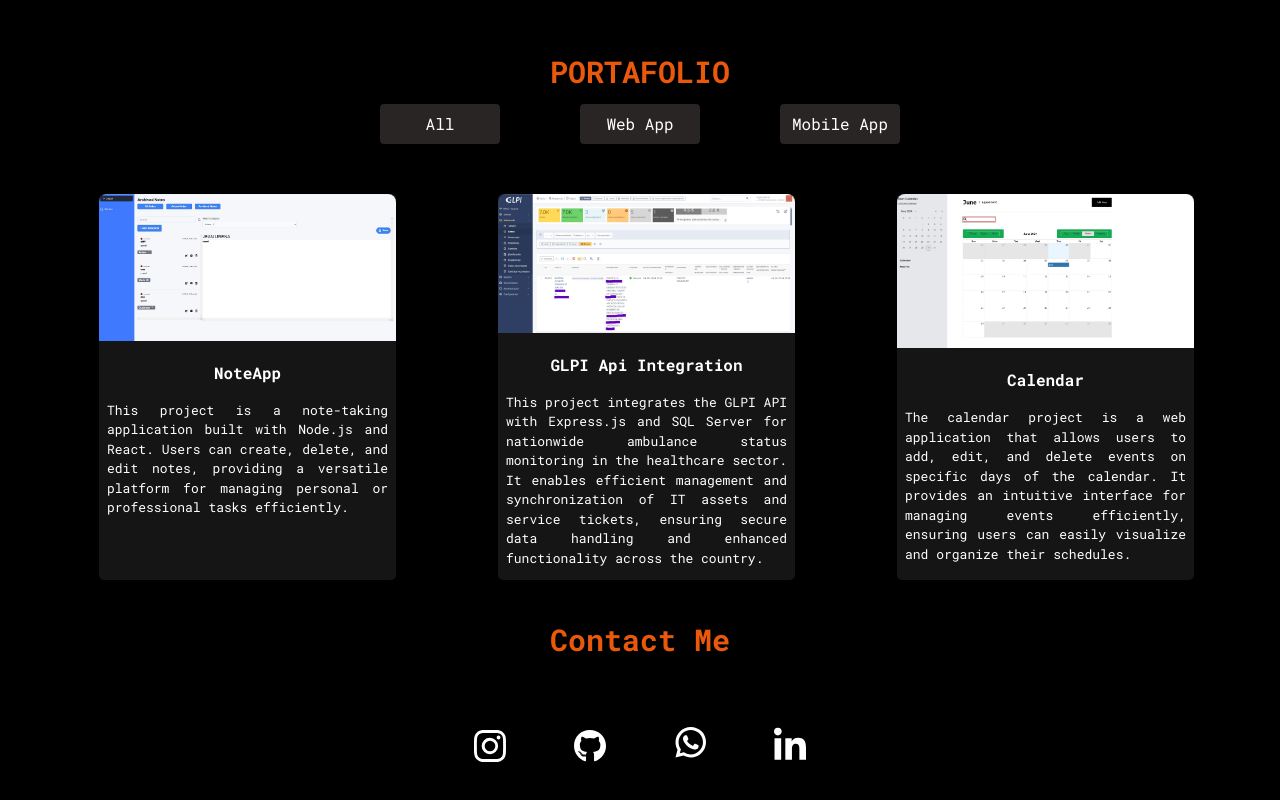
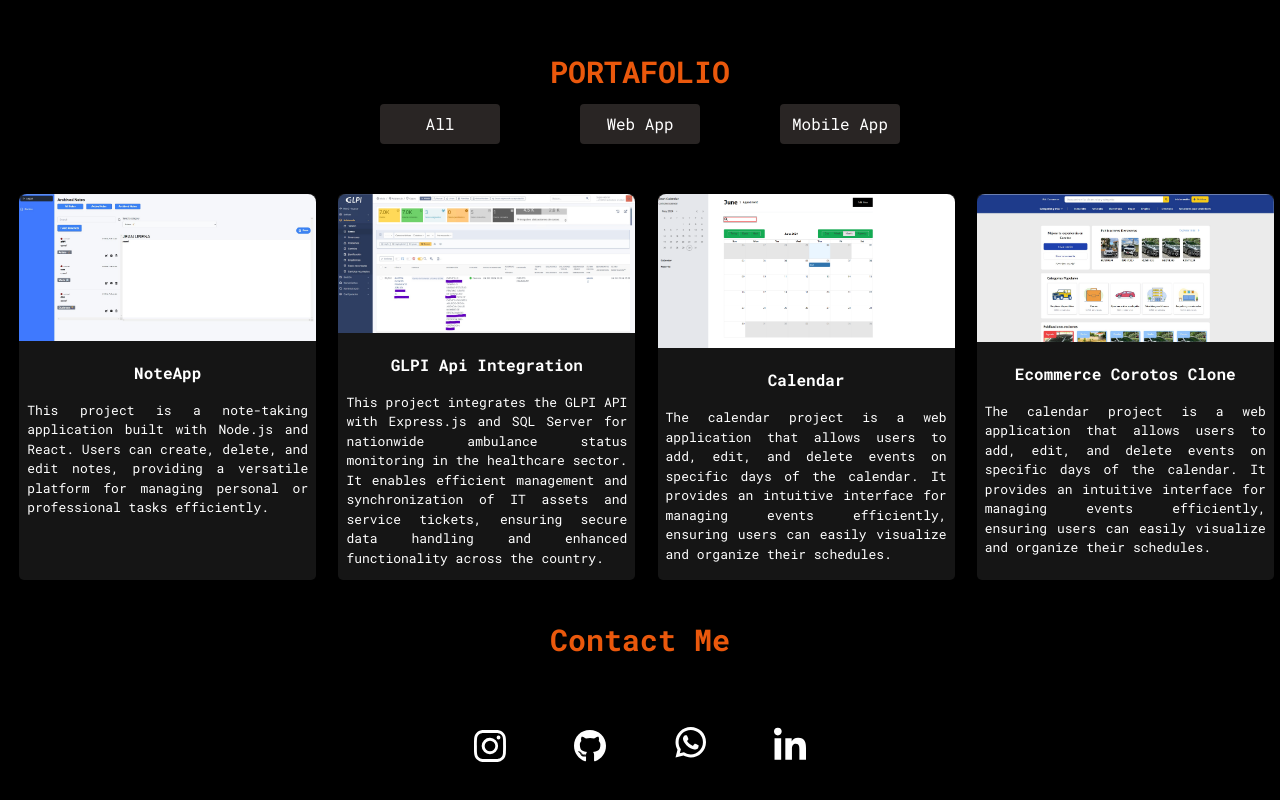
Before and after one commit to JPUrenaDev/portafolio2024, a React (Vite) app: page / in a window 1280 px wide. Shown: the part 1634-2434 px from the top of the page. Built offline with nearby package versions, Linux system fonts and the light colour scheme; a web font is replaced by a local one.

Commit message:
Add new project Ecommerce to the portafolio

```diff
--- a/src/features/Portafolio.jsx
+++ b/src/features/Portafolio.jsx
@@ -61,7 +61,33 @@ export const Portafolio = () => {
         </Link>
       ),
     },
+
+    {
+      id: 5,
+      projectName: "Ecommerce Corotos Clone",
+      Link: "",
+      category: "WebApp",
+      description:
+        "The calendar project is a web application that allows users to add, edit, and delete events on specific days of the calendar. It provides an intuitive interface for managing events efficiently, ensuring users can easily visualize and organize their schedules.",
+      image: "./images/Screenshot 2024-06-26 112013.jpg",
+      technologies: [
+        "Javascript",
+        "Css",
+        "Tailwind",
+        "React",
+        "React Query",
+        "Redux",
+        "NodeJS",
+        "ExpressJS",
+      ],
+      gitHub: (
+        <Link to={"https://github.com/JPUrenaDev/calendarApp"}>
+          <FaGithub size={40} color="red" />
+        </Link>
+      ),
+    },
   ]);
+
   const [searchParams, setSearchParams] = useSearchParams();
 
   const FilterCategory = (e) => {
```
Also changed, not shown: public/images/Screenshot 2024-06-26 112013.jpg (added).
